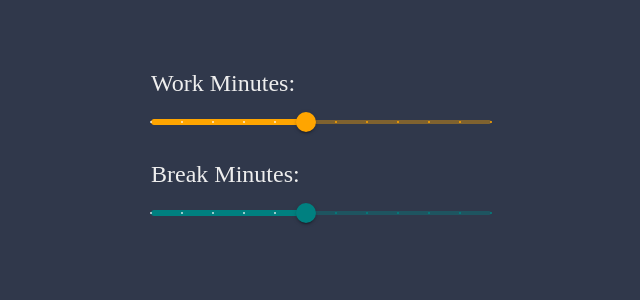
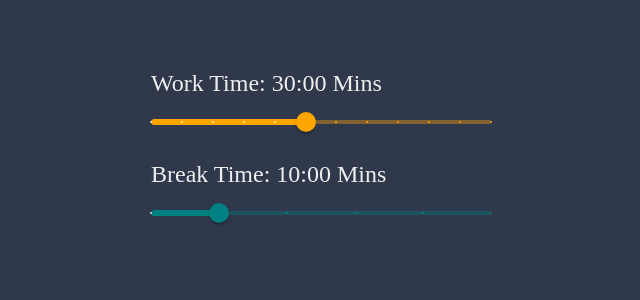
Before and after one commit to evelynmbart/pomodoro, a React (Vite) app: page /settings in a window 1280 px wide. Shown: the top 300 px of the page, without its empty margins (319-959 px from the left). Built offline with nearby package versions, Linux system fonts and the light colour scheme.

Commit message:
useContext to pass props! to settings!

```diff
--- a/src/App.jsx
+++ b/src/App.jsx
@@ -1,12 +1,26 @@
-import { useState } from "react";
+import { createContext, useState } from "react";
 import "./App.css";
 import { Settings } from "./components/Settings";
-import { Timer } from "./components/Timer";
+
+export const SettingsContext = createContext();
 
 function App() {
-  const [showSettings, setShowSettings] = useState(true);
+  const [workMinutes, setWorkMinutes] = useState(30);
+  const [breakMinutes, setBreakMinutes] = useState(10);
 
-  return <main>{showSettings ? <Settings /> : <Timer />}</main>;
+  const contextValue = {
+    workMinutes,
+    breakMinutes,
+  };
+
+  return (
+    <main>
+      <SettingsContext.Provider value={contextValue}>
+        <Settings />
+        {/* <Timer /> */}
+      </SettingsContext.Provider>
+    </main>
+  );
 }
 
 export default App;
--- a/src/components/Settings.jsx
+++ b/src/components/Settings.jsx
@@ -1,14 +1,17 @@
 import { Slider } from "@mui/material";
+import { useContext } from "react";
+import { SettingsContext } from "../App";
 import "../slider.css";
 
-export function Settings() {
+export function Settings({}) {
+  const { workMinutes, breakMinutes } = useContext(SettingsContext);
   return (
     <div style={{ textAlign: "left" }}>
-      <label>Work Minutes:</label>
+      <label>Work Time: {workMinutes}:00 mins</label>
       <Slider
         className="slider1"
+        color="orange"
         defaultValue={30}
-        color="orange"
         aria-label="Working Minutes Slider"
         step={5}
         marks
@@ -16,16 +19,16 @@ export function Settings() {
         max={60}
         valueLabelDisplay="auto"
       />
-      <label>Break Minutes:</label>
+      <label>Break Time: {breakMinutes}:00 mins</label>
       <Slider
         className="slider2"
-        defaultValue={30}
         color="teal"
+        defaultValue={10}
         aria-label="Working Minutes Slider"
         step={5}
         marks
         min={5}
-        max={60}
+        max={30}
         valueLabelDisplay="auto"
       />
     </div>
```
